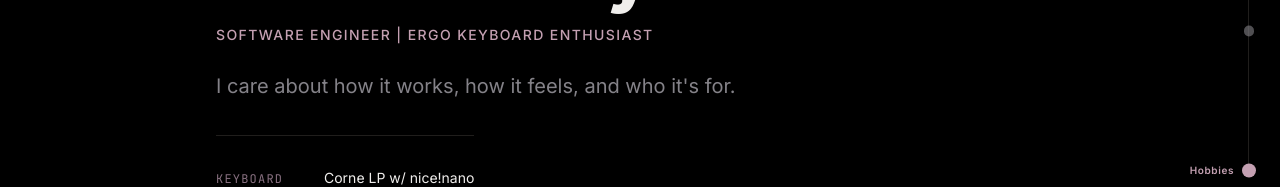
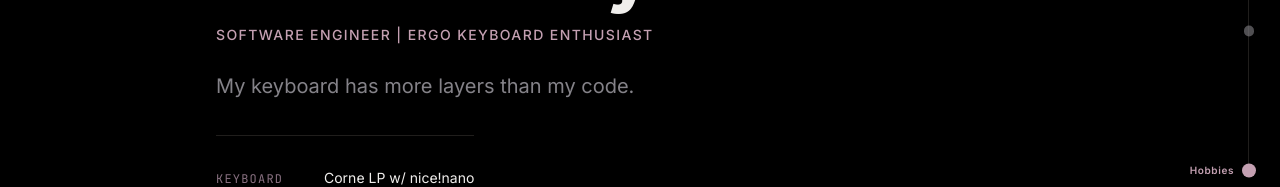
Before and after one commit to jussaw/jussaw-app, a Next.js app in the folder web/: page / in a window 1280 px wide. Shown: the part 440-627 px from the top of the page. Built offline with nearby package versions, Linux system fonts and the light colour scheme.

Commit message:
content: update tagline to "My keyboard has more layers than my code."

```diff
--- a/web/src/data/content.ts
+++ b/web/src/data/content.ts
@@ -51,7 +51,7 @@ export const siteContent: SiteContent = {
   person: {
     name: "Justin Sawyer",
     title: "Software Engineer | Ergo Keyboard Enthusiast",
-    tagline: "I care about how it works, how it feels, and who it's for.",
+    tagline: "My keyboard has more layers than my code.",
     email: "jtsaw36@gmail.com",
     github: "https://github.com/jussaw",
     linkedin: "https://linkedin.com/in/jussaw",
```
